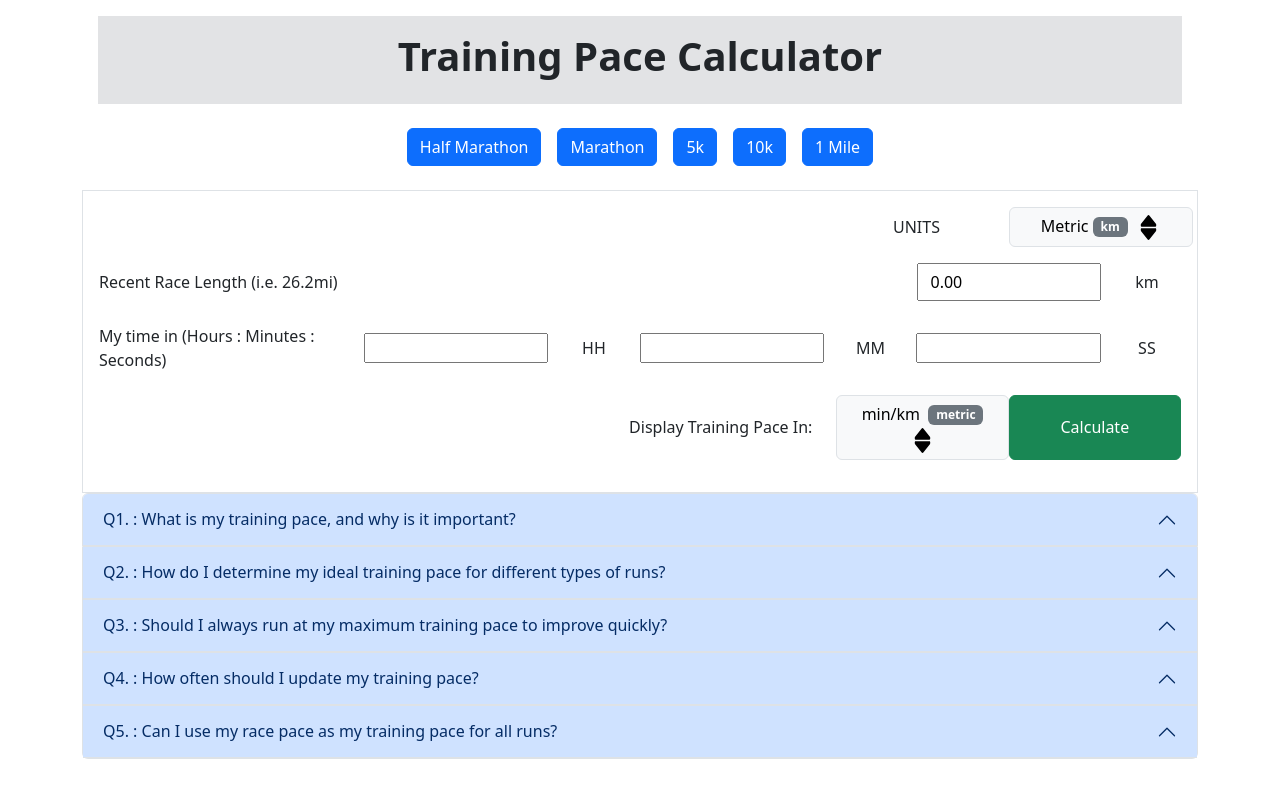
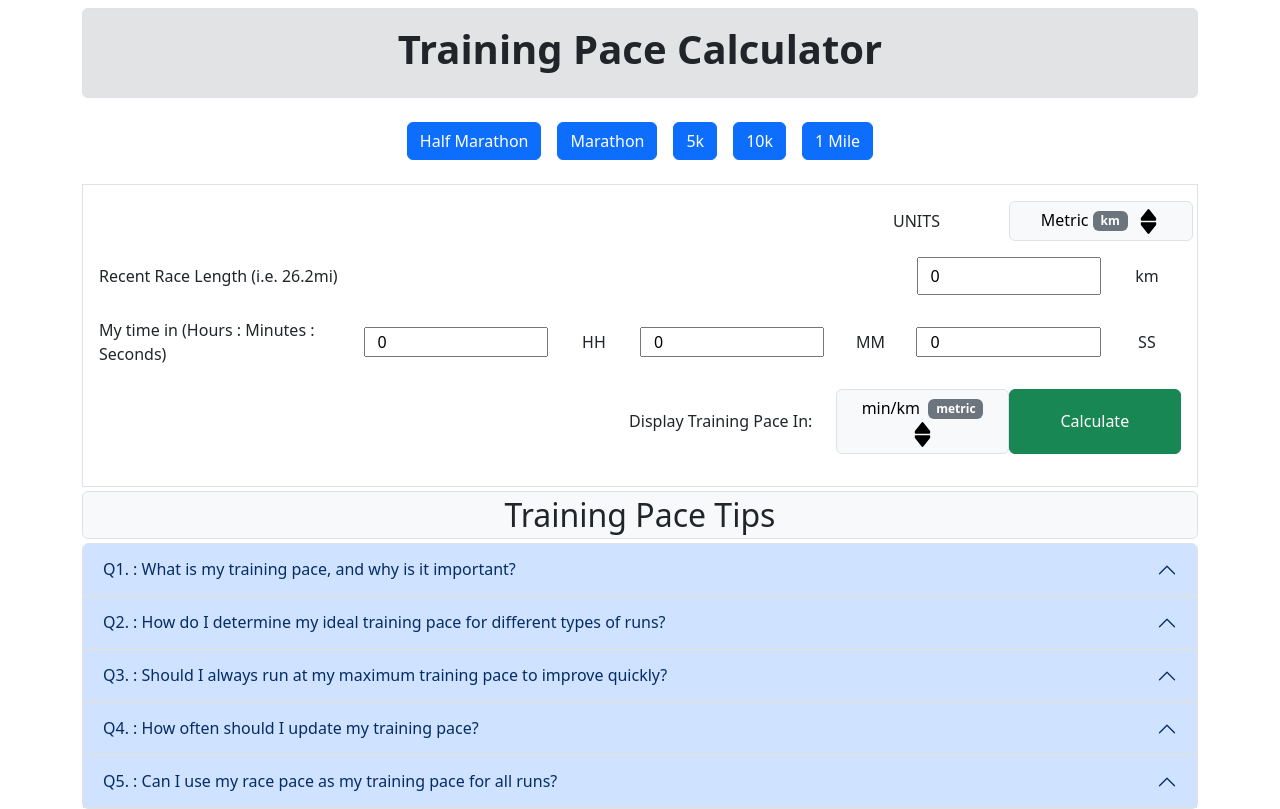
Before and after one commit to arnoprincestonpan/Training-Pace-Calculator-Vue, a Vue app: page / in a window 1280 px wide. Built offline with nearby package versions, Linux system fonts and the light colour scheme.

Commit message:
removed decimals converter, thinking about changing display after. Changed header style to match margins. Rounded some headers (h2, not <header>)

```diff
--- a/src/App.vue
+++ b/src/App.vue
@@ -1,11 +1,11 @@
 <template>
   <header class="container">
-    <div class="jumbotron m-3 p-3 text-center bg-secondary-subtle">
+    <div class="jumbotron mt-2 p-3 text-center bg-secondary-subtle rounded border">
       <h1 class="fs-1 fw-bold">Training Pace Calculator</h1>
     </div>
   </header>
   <main class="container">
-    <section class="d-flex flex-row justify-content-center align-self-stretch mb-3">
+    <section class="d-flex flex-row justify-content-center align-self-stretch m-3">
       <div v-for="preset in presetsObj" v-bind:key="preset">
         <button v-on:click="formObj.length = isMetric ? preset.distanceMetric : preset.distanceImperial"
           class="btn btn-primary text-capitalize m-2">{{ preset.name }}</button>
@@ -27,18 +27,17 @@
         </div>
         <div class="mb-3 row">
           <label class="col-sm-9 col-form-label">Recent Race Length (i.e. 26.2mi)</label>
-          <input class="col-sm-2" type="number" step="0.01" v-model.number="lengthToTwoDecimals"
-            v-on:change="formObj.preset = false">
+          <input class="col-sm-2" type="number" step="0.01" v-model.number="formObj.length">
           <label class="col-sm-1 col-form-label d-flex flex-row justify-content-center align-items-center">{{ isMetric ?
             "km" : "mi" }}</label>
         </div>
         <div class="mb-3 row d-flex flex-row justify-content-center align-items-center">
           <label class="col-sm-3 col-form-label">My time in (Hours : Minutes : Seconds)</label>
-          <input class="col-sm-2" type="number" v-model.number="formObj.timeInHours" />
+          <input class="col-sm-2" type="number" step="0.01" v-model.number="formObj.timeInHours" />
           <label class="col-sm-1 d-flex flex-row justify-content-center align-items-center">HH</label>
-          <input class="col-sm-2" type="number" v-model.number="formObj.timeInMinutes" />
+          <input class="col-sm-2" type="number" step="0.01" v-model.number="formObj.timeInMinutes" />
           <label class="col-sm-1 d-flex flex-row justify-content-center align-items-center">MM</label>
-          <input class="col-sm-2" type="number" v-model.number="formObj.timeInSeconds" />
+          <input class="col-sm-2" type="number" step="0.01" v-model.number="formObj.timeInSeconds" />
           <label class="col-sm-1 d-flex flex-row justify-content-center align-items-center">SS</label>
         </div>
         <div class="mb-3 row d-flex flex-row justify-content-end">
@@ -59,6 +58,7 @@
       </form>
     </section>
     <section>
+      <h2 class="text-center bg-light border p-1 mt-1 mb-1 rounded">Training Pace Tips</h2>
       <AccordionsListQuestionsAndAnswers></AccordionsListQuestionsAndAnswers>
     </section>
   </main>
@@ -72,12 +72,12 @@ const isMetric = ref(true);
 const isMetricPace = ref(true);
 
 const initialFormObj = {
-  length: "",
+  length: 0,
   metric: isMetric,
   metricPace: isMetricPace,
-  timeInHours: "",
-  timeInMinutes: "",
-  timeInSeconds: "",
+  timeInHours: 0,
+  timeInMinutes: 0,
+  timeInSeconds: 0,
   easyRun: "",
   tempoRun: "",
 }
@@ -124,8 +124,4 @@ const handleMeasurementSystemToggle = () => {
   isMetric.value = !isMetric.value;
 }
 
-const lengthToTwoDecimals = computed(() => {
-  return Number(formObj.length).toFixed(2);
-});
-
 </script>
```
